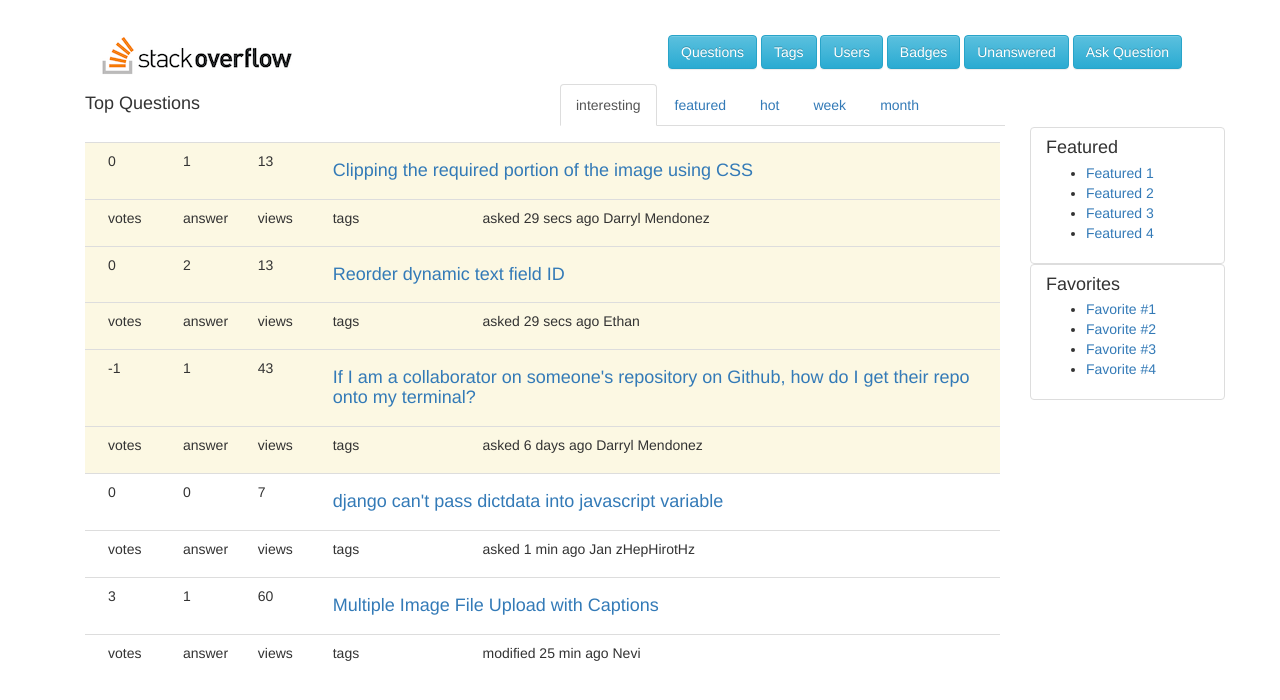
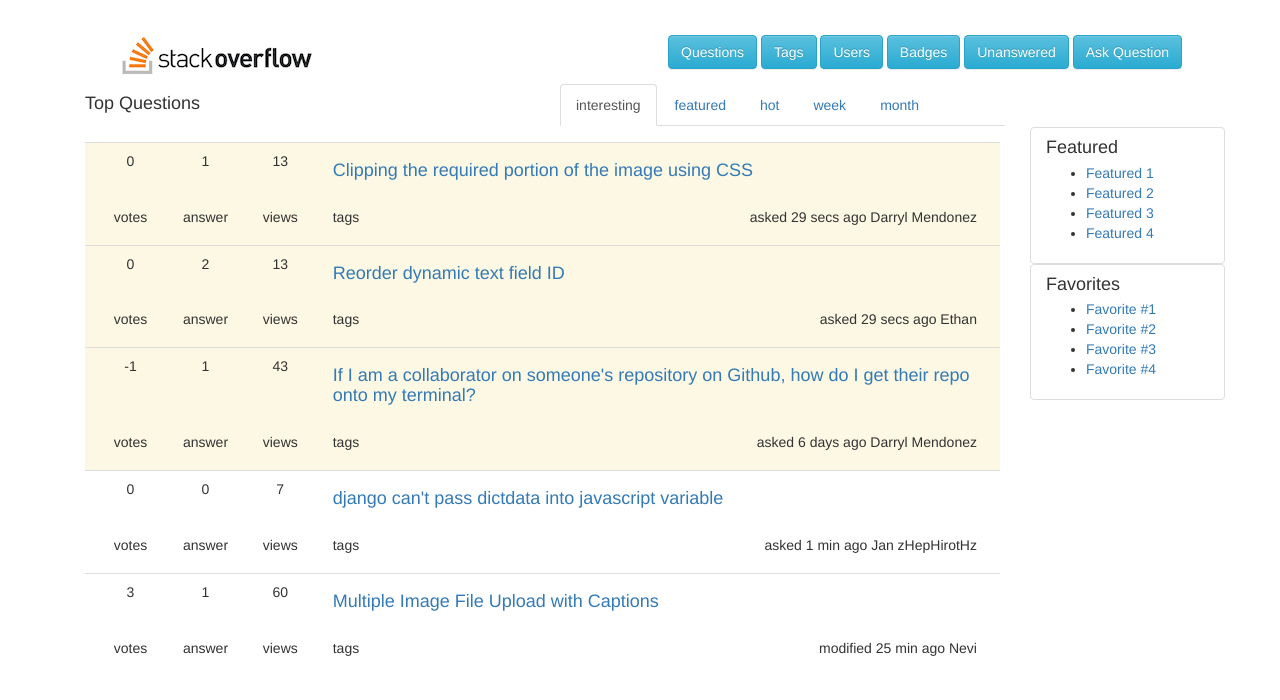
Before and after one commit to dstichter/week4HwTodo, a PHP site: page / in a window 1280 px wide. Shown: the part 57-757 px from the top of the page. Run offline with PHP 8.4, Linux system fonts and the light colour scheme; some libraries are stand-ins or nearby versions.

Commit message:
merged shreyans and darryls stylesheet into one.

```diff
--- a/css/styles.css
+++ b/css/styles.css
@@ -15,3 +15,9 @@ by Darryl Mendonez, David Stichter, Sean Conaty, and Shreyans Patel */
 .asked {
   float:right;
 }
+
+/* Shreyans Patel's CSS styles: */
+
+.navbar-brand {
+  margin-left: 20px;
+}
--- a/home.html
+++ b/home.html
@@ -8,7 +8,7 @@
   <link rel="stylesheet" href="https://maxcdn.bootstrapcdn.com/bootstrap/3.3.5/css/bootstrap.min.css" integrity="sha512-dTfge/zgoMYpP7QbHy4gWMEGsbsdZeCXz7irItjcC3sPUFtf0kuFbDz/ixG7ArTxmDjLXDmezHubeNikyKGVyQ==" crossorigin="anonymous">
   <!-- Bootstrap Optional Theme-->
   <link rel="stylesheet" href="https://maxcdn.bootstrapcdn.com/bootstrap/3.3.5/css/bootstrap-theme.min.css" integrity="sha384-aUGj/X2zp5rLCbBxumKTCw2Z50WgIr1vs/PFN4praOTvYXWlVyh2UtNUU0KAUhAX" crossorigin="anonymous">
-  <link rel="stylesheet" type="text/css" href="style/styles.css">
+  <link rel="stylesheet" type="text/css" href="css/styles.css">
 </head>
 <body>
   <nav class="navbar navbar-inverse"> <!-- Navbar by Shreyans Patel -->
```
